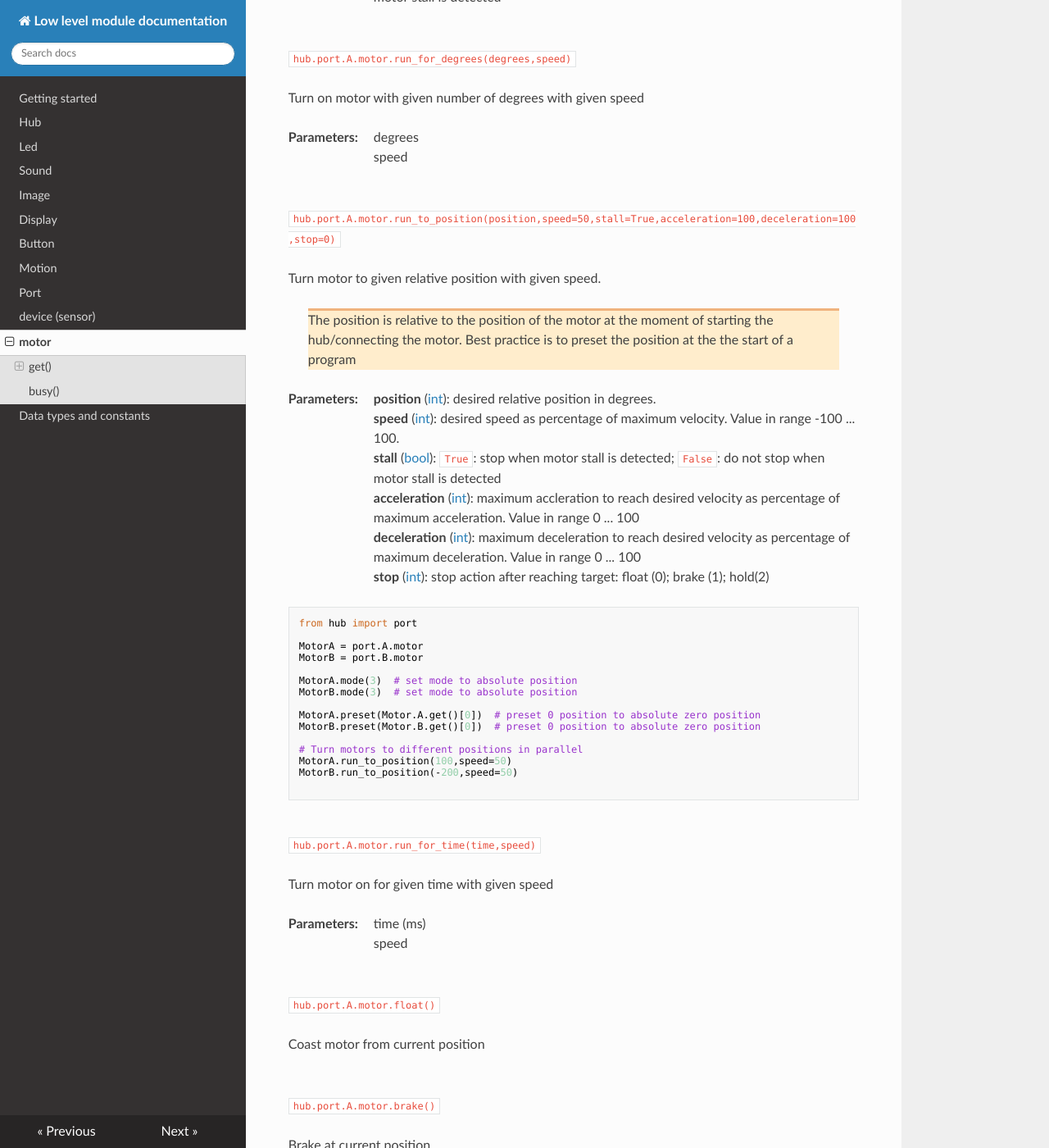
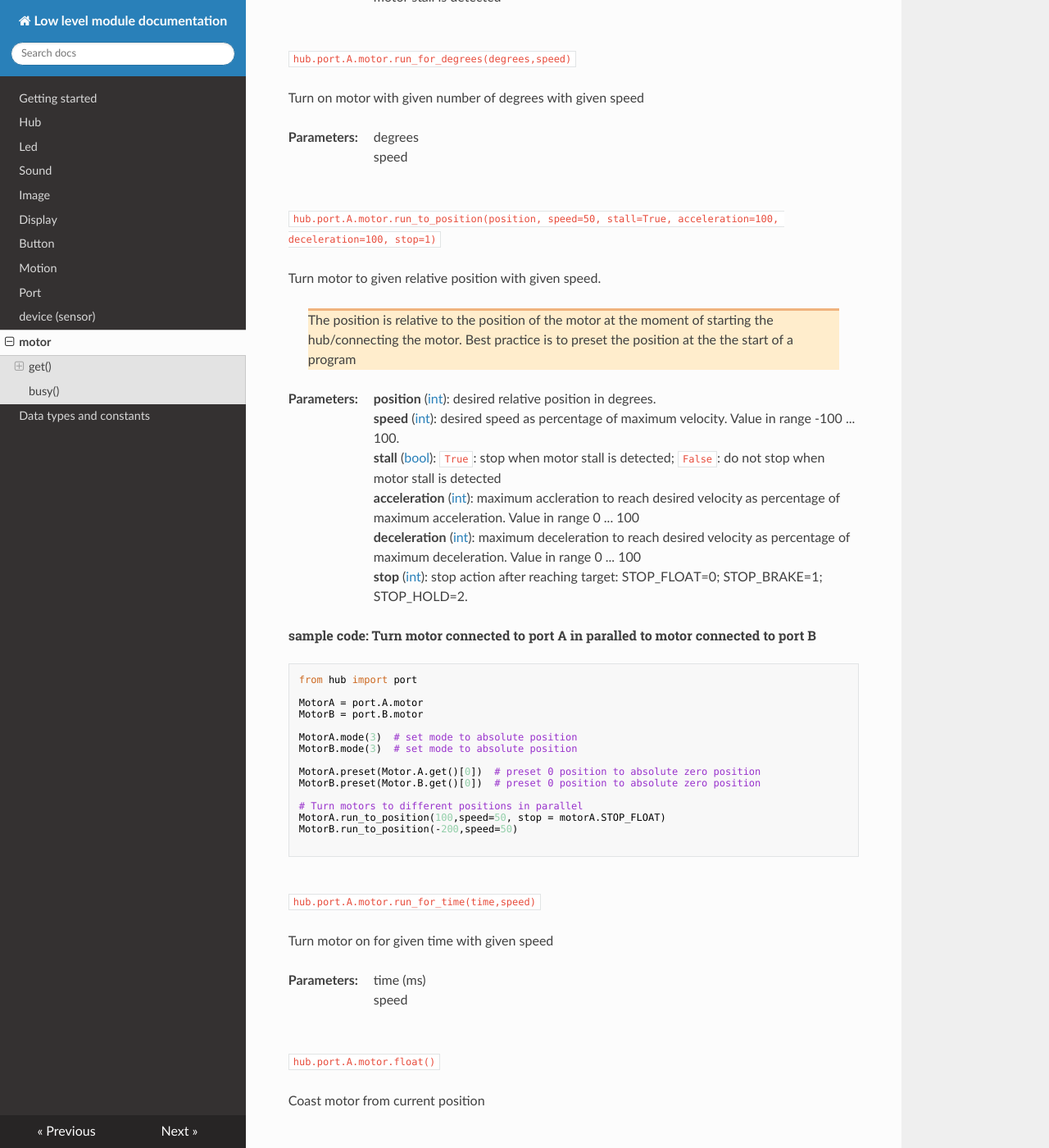
Before and after one commit to NStrijbosch/hub-module-notes, an MkDocs documentation site: the page built from docs/motors.md, in a window 1280 px wide and 1400 px high, scrolled down 1776 px. Shown: the whole window at 82% size. Built offline with MkDocs 1.6.1, drawn with Linux system fonts in a browser that asks for light colours; nearby versions of some CDN libraries.

Commit message:
Update motors.md

````diff
--- a/docs/motors.md
+++ b/docs/motors.md
@@ -97,7 +97,7 @@ __Parameters:__
 
 ## run_to_position()
 
-`hub.port.A.motor.run_to_position(position,speed=50,stall=True,acceleration=100,deceleration=100,stop=0)`
+`hub.port.A.motor.run_to_position(position, speed=50, stall=True, acceleration=100, deceleration=100, stop=1)`
 
 Turn motor to given relative position with given speed.
 
@@ -110,7 +110,9 @@ __Parameters:__
 *  __stall__ ([bool](data_types.md#bool)): `True`: stop when motor stall is detected; `False`: do not stop when motor stall is detected
 *  __acceleration__ ([int](data_types.md#int)): maximum accleration to reach desired velocity as percentage of maximum acceleration. Value in range 0 ... 100
 *  __deceleration__ ([int](data_types.md#int)): maximum deceleration to reach desired velocity as percentage of maximum deceleration. Value in range 0 ... 100
-*  __stop__ ([int](data_types.md#int)): stop action after reaching target: float (0); brake (1); hold(2)
+*  __stop__ ([int](data_types.md#int)): stop action after reaching target: STOP_FLOAT=0; STOP_BRAKE=1; STOP_HOLD=2.
+
+### sample code: Turn motor connected to port A in paralled to motor connected to port B
 
 ``` python
 from hub import port
@@ -125,7 +127,7 @@ MotorA.preset(Motor.A.get()[0])  # preset 0 position to absolute zero position
 MotorB.preset(Motor.B.get()[0])  # preset 0 position to absolute zero position
 
 # Turn motors to different positions in parallel
-MotorA.run_to_position(100,speed=50)
+MotorA.run_to_position(100,speed=50, stop = motorA.STOP_FLOAT)
 MotorB.run_to_position(-200,speed=50)
 
 ```
````
